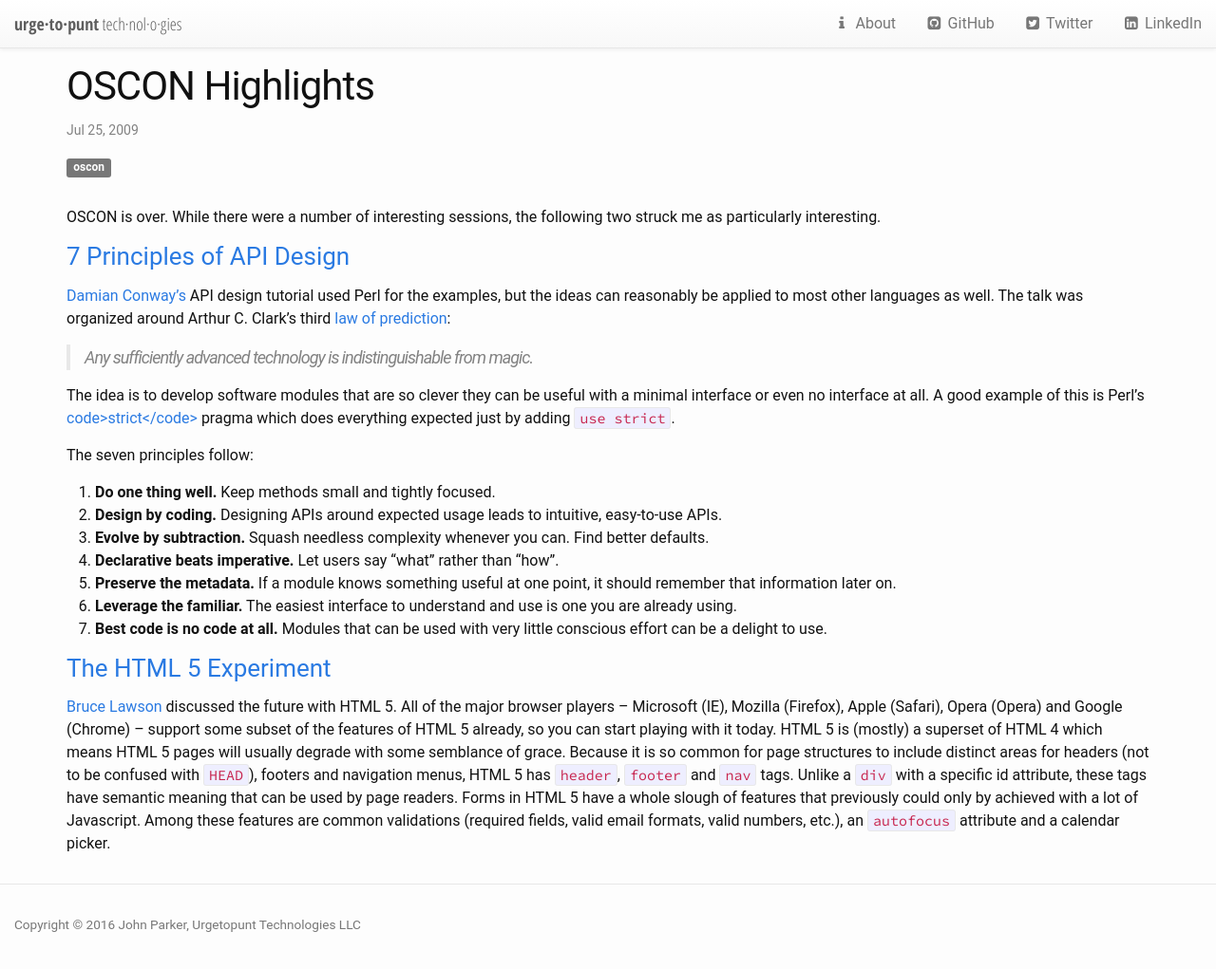
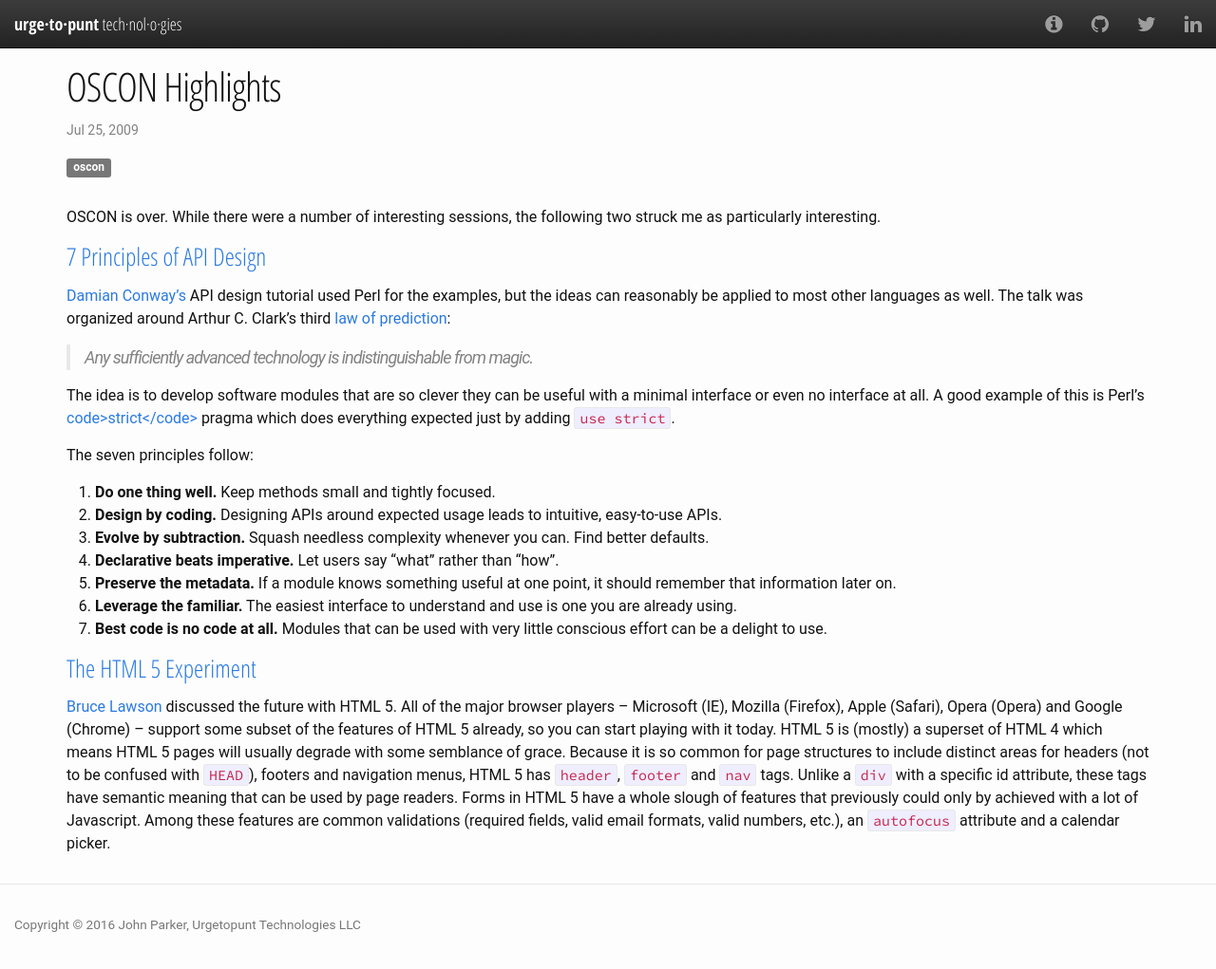
Before and after one commit to jparker/urgetopunt, a Jekyll site: the page built from _posts/2009-07-25-oscon-highlights.markdown, in a window 1280 px wide and 1031 px high. Shown: the top 1021 px of the window at 95% size. Built offline with Jekyll 4.4.1, drawn with Linux system fonts in a browser that asks for light colours; nearby versions of some CDN libraries.

Commit message:
style updates

```diff
--- a/_includes/header.html
+++ b/_includes/header.html
@@ -1,4 +1,4 @@
-<nav class="navbar navbar-default navbar-fixed-top">
+<nav class="navbar navbar-inverse navbar-fixed-top">
   <div class="container-fluid">
     <div class="navbar-header">
       <button class="navbar-toggle" data-toggle="collapse" data-target=".navbar-collapse">
@@ -11,10 +11,10 @@
     </div>
     <div class="navbar-collapse collapse">
       <ul class="nav navbar-nav navbar-right">
-        <li><a href="{{ "/about" | prepend: site.baseurl }}"><i class="fa fa-info fa-fw"></i> About</a></li>
-        <li><a href="https://github.com/jparker"><i class="fa fa-github-square fa-fw"></i> GitHub</a></li>
-        <li><a href="https://twitter.com/urgetopunt"><i class="fa fa-twitter-square fa-fw"></i> Twitter</a></li>
-        <li><a href="https://linkedin.com/in/urgetopunt"><i class="fa fa-linkedin-square fa-fw"></i> LinkedIn</a></li>
+        <li><a href="{{ "/about" | prepend: site.baseurl }}" title="About"><i class="fa fa-info-circle fa-lg"></i></a></li>
+        <li><a href="https://github.com/jparker" title="GitHub"><i class="fa fa-github fa-lg"></i></a></li>
+        <li><a href="https://twitter.com/urgetopunt" title="Twitter"><i class="fa fa-twitter fa-lg"></i></a></li>
+        <li><a href="https://linkedin.com/in/urgetopunt" title="LinkedIn"><i class="fa fa-linkedin fa-lg"></i></a></li>
       </ul>
     </div>
   </div>
--- a/css/main.scss
+++ b/css/main.scss
@@ -56,7 +56,7 @@
   margin-top: 70px;
 }
 
-.navbar-brand {
+.navbar {
   font-family: "Open Sans Condensed", $base-font-family;
 }
 
@@ -64,6 +64,10 @@
   font-family: "Open Sans", $base-font-family;
 }
 
+h1, h2, h3 {
+  font-family: "Open Sans Condensed", $base-font-family;
+}
+
 code, kbd, pre, tt {
   font-family: "Source Code Pro", Menlo, Monaco, Consolas, "Courier New", monospace;
 }
```
